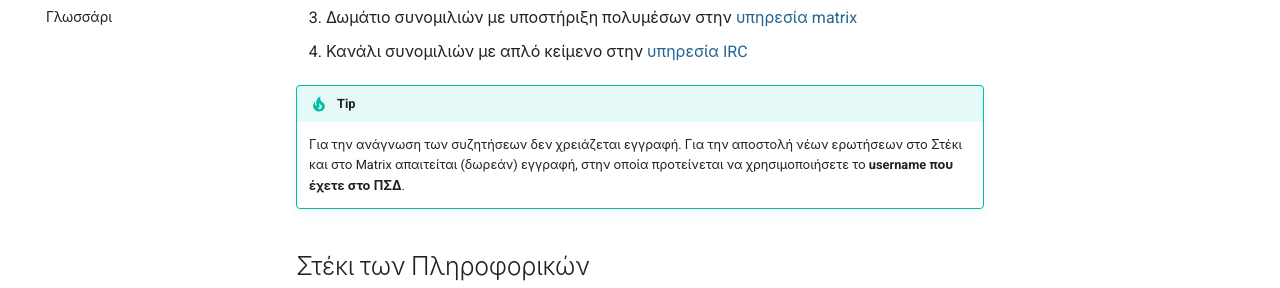
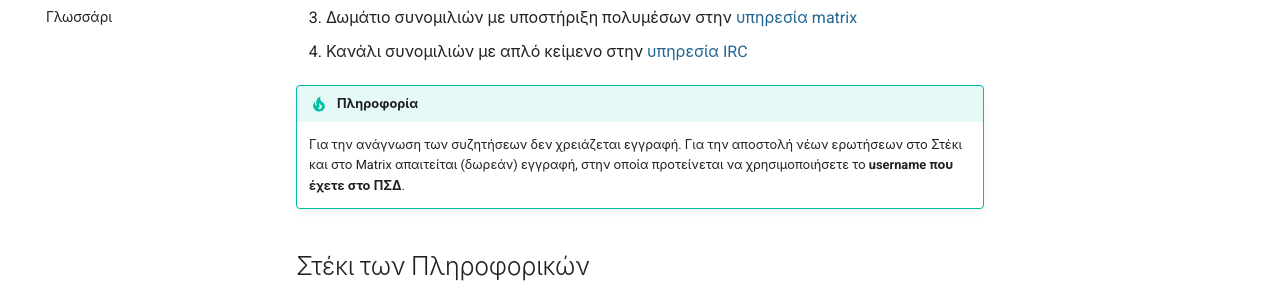
Before and after one commit to siahos/el.ltsp.org, an MkDocs documentation site: the page built from docs/support/index.md, in a window 1280 px wide and 1338 px high. Shown: the part 283-571 px from the top of the window. Built offline with MkDocs 1.6.1 and Material for MkDocs 9.7.7, drawn with Linux system fonts in a browser that asks for light colours; comment, search, counter and statistics services are not loaded.

Commit message:
Update support

```diff
--- a/docs/support/index.md
+++ b/docs/support/index.md
@@ -7,10 +7,10 @@
 3. Δωμάτιο συνομιλιών με υποστήριξη πολυμέσων στην [υπηρεσία matrix](#matrix)
 4. Κανάλι συνομιλιών με απλό κείμενο στην [υπηρεσία IRC](#irc)
 
-!!! tip Πληροφορία
-    Για την ανάγνωση των συζητήσεων δεν χρειάζεται εγγραφή. Για την αποστολή νέων
-    ερωτήσεων στο Στέκι και στο Matrix απαιτείται (δωρεάν) εγγραφή, στην οποία
-    προτείνεται να χρησιμοποιήσετε το **username που έχετε στο ΠΣΔ**.
+!!! tip "Πληροφορία"
+    Για την ανάγνωση των συζητήσεων δεν χρειάζεται εγγραφή. Για την αποστολή
+    νέων ερωτήσεων στο Στέκι και στο Matrix απαιτείται (δωρεάν) εγγραφή, στην
+    οποία προτείνεται να χρησιμοποιήσετε το **username που έχετε στο ΠΣΔ**.
 
 ## Στέκι των Πληροφορικών
 <a name="steki"></a>
```
